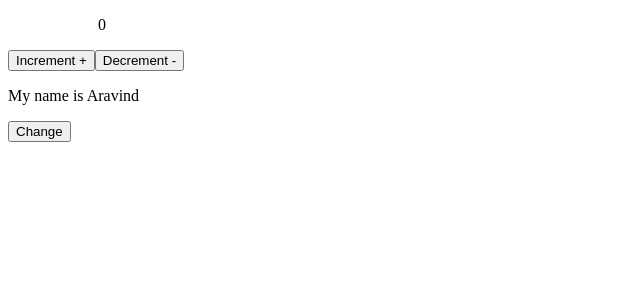
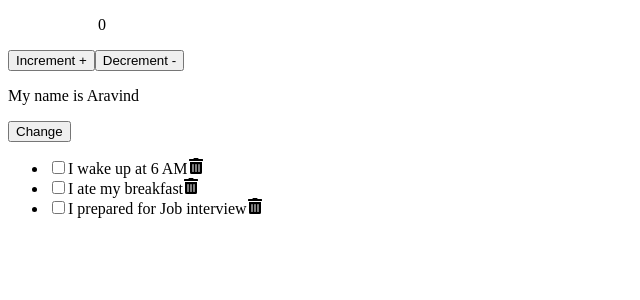
Before and after one commit to Aravind-Kumar-2000/React-Code-Snippets, a React (Create React App) app: page / in a window 1280 px wide. Shown: the top 300 px of the page, without its empty margins (0-640 px from the left). Built offline with nearby package versions, Linux system fonts and the light colour scheme.

Commit message:
List and Keys Snippet

```diff
--- a/package.json
+++ b/package.json
@@ -8,6 +8,7 @@
     "@testing-library/user-event": "^13.5.0",
     "react": "^18.2.0",
     "react-dom": "^18.2.0",
+    "react-icons": "^4.12.0",
     "react-scripts": "5.0.1",
     "web-vitals": "^2.1.4"
   },
--- a/src/App.js
+++ b/src/App.js
@@ -1,9 +1,11 @@
 import UseStateHook from "./Snippets/useState";
+import ListAndKeys from "./Snippets/listAndKeys";
 
 function App() {
   return (
     <div >
       <UseStateHook/>
+      <ListAndKeys/>
     </div>
   );
 }
--- /dev/null
+++ b/src/Snippets/listAndKeys.js
@@ -0,0 +1,69 @@
+import React from "react";
+import { useState } from "react";
+import { FaTrashAlt } from "react-icons/fa";
+
+//To do list
+function ListAndKeys() {
+  const [list, setList] = useState([
+    {
+      id: 1,
+      content: "I wake up at 6 AM",
+      checked: false,
+    },
+    {
+      id: 2,
+      content: "I ate my breakfast",
+      checked: false,
+    },
+    {
+      id: 3,
+      content: "I prepared for Job interview",
+      checked: false,
+    },
+  ]);
+
+  function handleChange(id) {
+    const newList = list.map((item) =>
+      item.id === id ? { ...item, checked: !item.checked } : item
+    );
+    setList(newList);
+  }
+
+  const handleDelete = (id) => {
+    const newList = list.filter((item) => item.id !== id);
+    setList(newList);
+  };
+
+  return (
+    <main>
+      {list.length ? (
+        <ul>
+          {list.map((item) => (
+            <li key={item.id}>
+              <input
+                type="checkbox"
+                checked={item.checked}
+                onChange={() => handleChange(item.id)}
+              />
+              <label
+                onDoubleClick={() => handleChange(item.id)}
+                style={item.checked ? { textDecoration: "line-through" } : null}
+              >
+                {item.content}
+              </label>
+              <FaTrashAlt
+                role="button"
+                tabIndex="0"
+                onClick={() => handleDelete(item.id)}
+              />
+            </li>
+          ))}
+        </ul>
+      ) : (
+        <p>Your List is empty</p>
+      )}
+    </main>
+  );
+}
+
+export default ListAndKeys;
```
Also changed, not shown: 1 other file (tests, documents, lock files or other folders).
